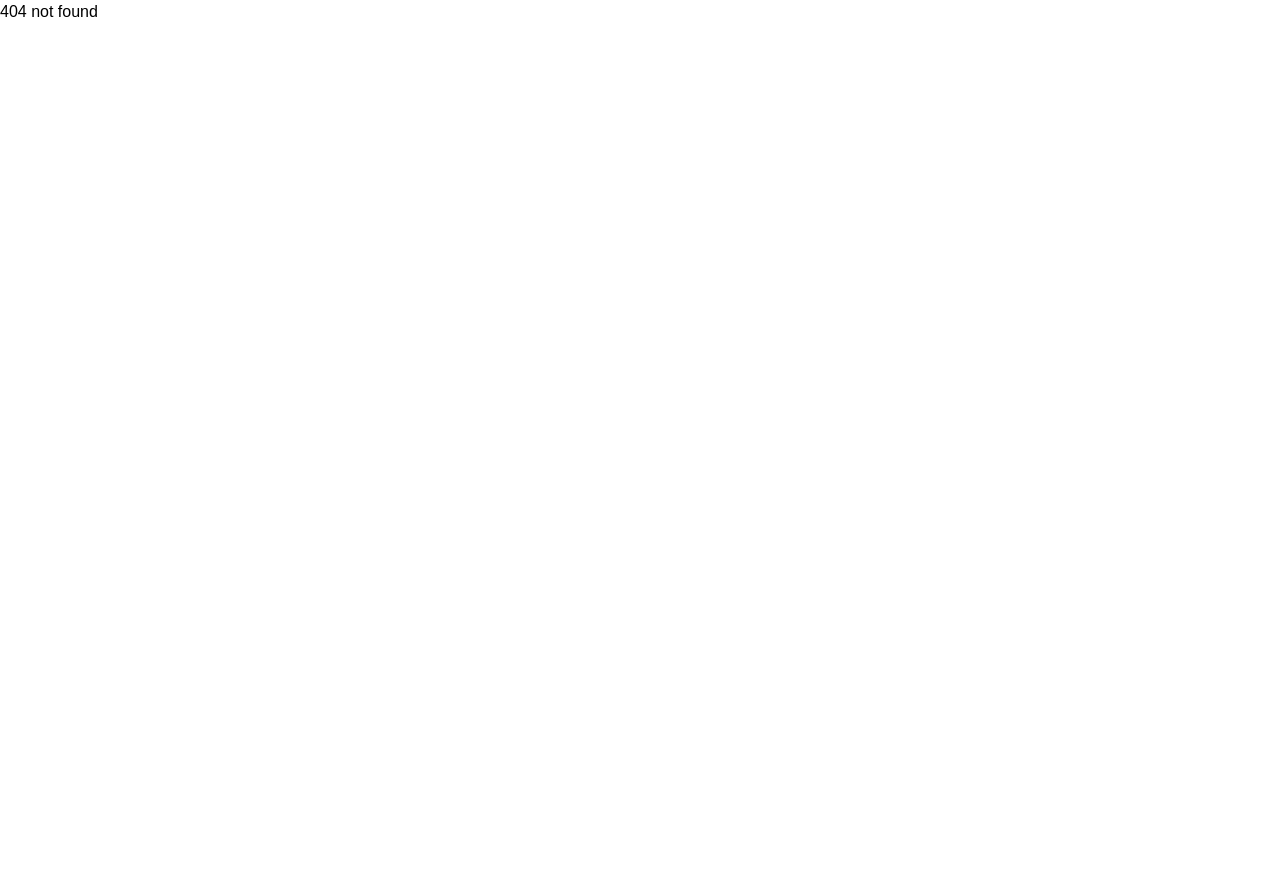
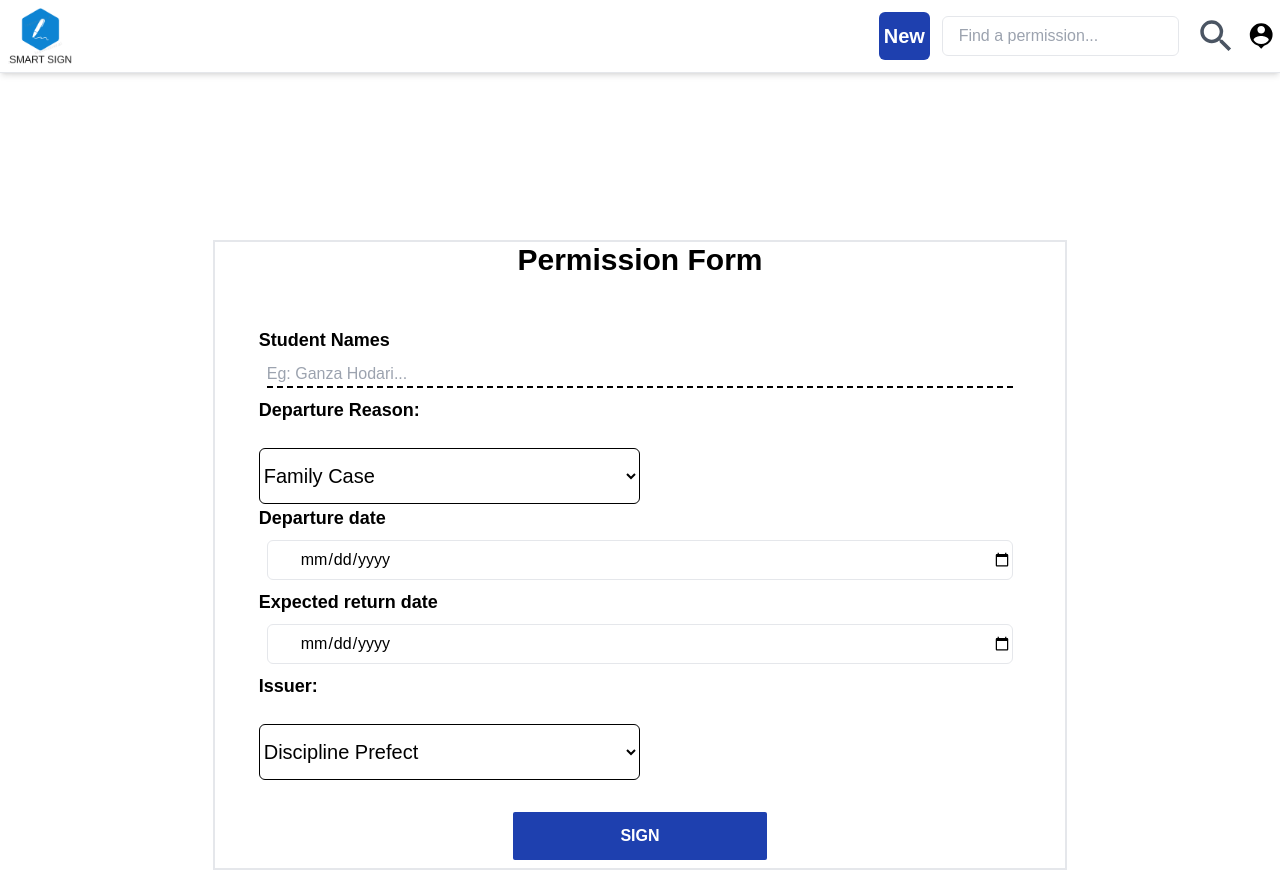
Before and after one commit to Hallcoder/smart_sign, a React (Vite) app: page /permission in a window 1280 px wide. Before the commit this address had no page. Before the commit the page ends 800 px from the top, so only its background shows below. Built offline with nearby package versions, Linux system fonts and the light colour scheme.

Commit message:
permission page

```diff
--- a/src/components/Navbar.jsx
+++ b/src/components/Navbar.jsx
@@ -1,7 +1,8 @@
 import React from 'react';
 import logo from '../assets/images/logo.png';
 import Input from './common/input';
-import {MdSearch} from 'react-icons/md';
+import intro from '../assets/images/intro.jpg';
+import {MdSearch,MdPersonPin} from 'react-icons/md';
 function NavBar({title}) {
     return (
         <div className='fixed top-0 z-1 flex w-full items-center justify-between border-b shadow-md'>
@@ -15,6 +16,7 @@ function NavBar({title}) {
                 <button className='bg-blue-800 h-12 rounded-md m-1 w-20 text-white font-bold text-xl'>New</button>
                 <Input type={'text'} placeholder={'Find a permission...'} name={'searchValue'}/>
                 <MdSearch className='text-2xl m-2 w-2/12 text-gray-600 cursor-pointer h-4/6' />
+                <MdPersonPin className='text-5xl cursor-pointer'/>
             </div>
         </div>
      );
--- a/src/components/common/input.jsx
+++ b/src/components/common/input.jsx
@@ -1,9 +1,9 @@
 import React from 'react';
-function Input({placeholder,label,name,type}) {
+function Input({placeholder,label,name,type,className}) {
     return (
-        <div className='flex flex-col'>
-    {label&& <label htmlFor={name} className='font-bold text-xl'>{label}</label>}
-    <input type={type} name={name} placeholder={placeholder} className='border indent-4 focus:outline-blue-400 rounded-md h-[5vh]'/>
+        <div className='flex w-full flex-col'>
+    {label&& <label htmlFor={name} className='font-bold text-lg'>{label}</label>}
+    <input type={type} name={name} placeholder={placeholder} className={className ? className:'border indent-4 m-2 focus:outline-blue-400 rounded-md h-[5vh]'}/>
         </div>
     );
 }
--- a/src/components/common/option.jsx
+++ b/src/components/common/option.jsx
@@ -5,10 +5,10 @@ function Option({number,content,redirectPage}) {
     const navigate = useNavigate();
     return (
         <div onClick={() => navigate(`/${redirectPage}`)} className='flex w-10/12 cursor-pointer'>
-            <div className='rounded-full text-3xl h-14 w-1/12 flex justify-center items-center text-center bg-blue-700 m-auto text-white font-bold'>
+            <div className='rounded-full  text-3xl h-14 w-1/12 flex justify-center items-center text-center bg-blue-700 m-auto text-white font-bold'>
               {number}
             </div>
-            <div className='flex border m-auto  hover:bg-blue-100  h-12 rounded-md m-2 indent-4 justify-between items-center w-full border-blue-700'>
+            <div className='flex border  hover:bg-blue-100  h-12 rounded-md m-2 indent-4 justify-between items-center w-full border-blue-700'>
                 <p>{content}</p>
                 <MdNavigateNext className='text-4xl text-blue-600' />
             </div>
--- a/src/main.jsx
+++ b/src/main.jsx
@@ -6,6 +6,8 @@ import {BrowserRouter as Router, Route, Routes } from 'react-router-dom';
 import Login from './pages/login';
 import Options from './pages/options';
 import NotFound from './pages/NotFound';
+import Permisssion from './pages/permission';
+import Discipline from './pages/disciplinePage';
 
 ReactDOM.createRoot(document.getElementById('root')).render(
   <React.StrictMode>
@@ -14,6 +16,8 @@ ReactDOM.createRoot(document.getElementById('root')).render(
         <Route path='/login'  element={<Login />}></Route>
         <Route path='/options' element={<Options />}></Route>
         <Route path='/' element={<App />} />
+        <Route path='/permission' element={<Permisssion />}></Route>
+        <Route path='/discipline' element={<Discipline />}></Route>
         <Route path='*' element={<NotFound/>}></Route>
       </Routes>
     </Router>
--- /dev/null
+++ b/src/pages/disciplinePage.jsx
@@ -0,0 +1,8 @@
+import React from 'react';
+function Discipline() {
+    return (
+        <div></div>
+     );
+}
+
+export default Discipline;
--- /dev/null
+++ b/src/pages/permission.jsx
@@ -0,0 +1,33 @@
+import React from 'react';
+import Input from '../components/common/input';
+import NavBar from '../components/Navbar';
+function Permisssion() {
+    return (
+        <div>
+            <NavBar/>
+            <div className='w-8/12 mt-60 min-h-fit border-2 m-auto'>
+                <h1 className='text-3xl text-center font-bold'>Permission Form</h1>
+            <form method="post"  className='w-11/12 m-auto mt-10 p-2 flex-col flex'>
+                    <Input type={"text"} label={"Student Names"} name={"studentName"} placeholder={"Eg: Ganza Hodari..."} className="border-b-2 border-black m-2 focus:border-blue-600 focus:outline-none border-dashed"/>
+                    <label htmlFor="reason" className='font-bold text-lg'>Departure Reason:</label><br />
+                    <select name="departureReason" id="reason" className='h-14 w-6/12 text-xl bg-white border-black rounded-md border'>
+                        <option className='h-12 ' value="FamilyIssue">Family Case</option>
+                        <option className='h-12 ' value="MedicalCare">Medical Care</option>
+                        <option className='h-12 ' value="DisciplineIssue">Discipline Issue</option>
+                    </select>
+                    <Input type="date" label="Departure date" name={"departureDate"}/>
+                    <Input type="date" label="Expected return date" name={"departureDate"}/>
+                    <label htmlFor="reason" className='font-bold text-lg'>Issuer:</label><br />
+                    <select name="departureReason" id="reason" className='h-14 text-xl w-6/12 bg-white border-black rounded-md border'>
+                        <option className='h-12 ' value="DisciplineIssue">Discipline Prefect</option>
+                        <option className='h-12 ' value="MedicalCare">Patron</option>
+                        <option className='h-12 ' value="FamilyIssue">Matron</option>
+                    </select>
+                    <button className='mt-8 bg-blue-800 font-bold rounded-sm text-white w-4/12 m-auto h-12'>SIGN</button>
+                </form>
+            </div>
+        </div>
+    );
+}
+
+export default Permisssion;
```
